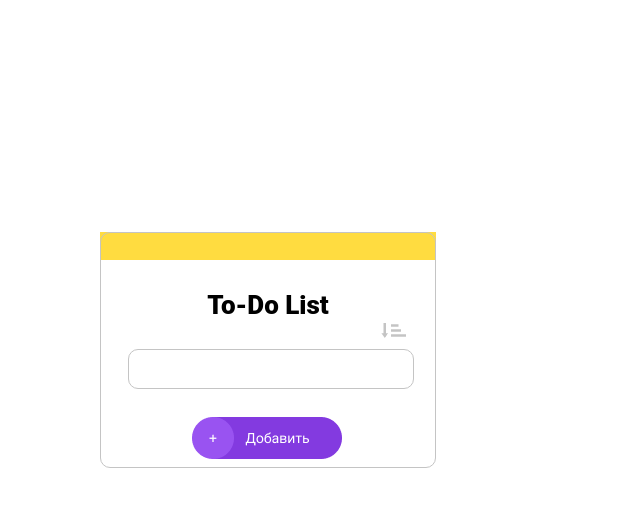
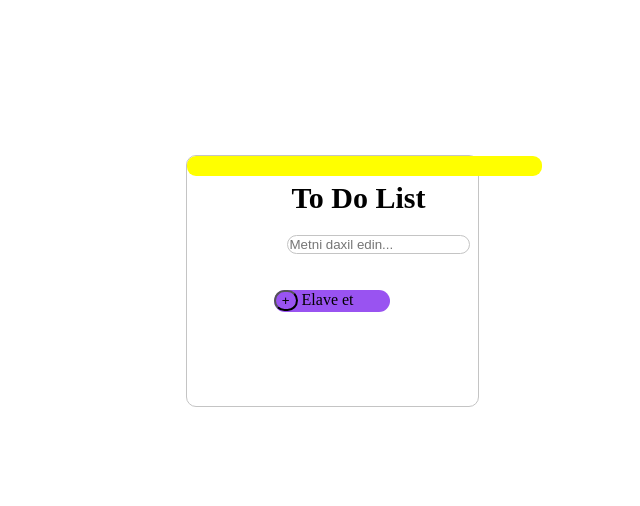
Before and after one commit to aysunbahalova/layihe-2, a plain HTML site: page index.html in a window 1280 px wide. Shown: the whole page, without its empty margins (308-948 px from the left). Drawn offline with Linux system fonts and the light colour scheme.

Commit message:
javasi hazir

```diff
--- a/assets/css/style.css
+++ b/assets/css/style.css
@@ -1,123 +1,57 @@
-.zero{
-    /* Rectangle 32 */
+body {
+    margin-top: 30%;
+    margin: 155px;
+}
 
-position: absolute;
-width: 336px;
-height: 28px;
-left: 408px;
-top: 232px;
-
-background: #FFDC40;
+.veb1 {
+    border: 1px solid #c4c4c4;
+    border-radius: 10px;
+    width: 30%;
+    margin: auto;
+    min-height: 250px;
 
 }
-.aysun{
-    /* To-do list */
 
-position: absolute;
-width: 198px;
-height: 34px;
-left: 477px;
-top: 273px;
+.hisse {
+    background-color: yellow;
+    width: 355px;
+    height: 20px;
+    border-radius: 9px;
+}
 
-font-family: 'Roboto';
-font-style: normal;
-font-weight: 900;
-font-size: 26px;
-line-height: 30px;
-text-align: center;
-text-transform: capitalize;
-
-color: #000000;
-
+.addBtn {
+    height: 22px;
+    border-radius: 70px;
+    background-color: #9953f1 ;
+    width: 40%;
+    margin: auto;
 
 }
-.six{
-    /* Rectangle 31 */
 
-box-sizing: border-box;
+.hisse5 {
+    margin-left: 100px;
+    margin-bottom: 20px;
+}
 
-position: absolute;
-width: 286px;
-height: 40px;
-left: 436px;
-top: 349px;
-
-border: 1px solid #C4C4C4;
-border-radius: 10px;
-
+.hisse2 {
+    margin-left: 100px;
+    margin-bottom: 20px;
+    border: 1px solid #C4C4C4;
+    border-radius: 10px;
 }
-.one{
-    /* Rectangle 28 */
-
-box-sizing: border-box;
-
-position: absolute;
-width: 20px;
-height: 20px;
-left: 672px;
-top: 359px;
-
-border: 1px solid #C4C4C4;
-border-radius: 71px;
-
-}
-.two{
-    /* Group 34 */
-
-position: absolute;
-width: 25px;
-height: 15px;
-left: 689px;
-top: 323px;
 
 
 
+h2 {
+    font-size: 30px;
+    margin: 50px;
+}
+
+.elave {
+    margin-left: 95px;
+}
+.plas{
+    background-color: #9953f1 ;
+    border-radius: 70px;
 
 }
-.three{
-    /* Group 52 */
-
-position: absolute;
-width: 8px;
-height: 8px;
-left: 678px;
-top: 365px;
-
-
-
-/* Vector 2 */
-
-
-}
-.four{
-    /* Rectangle 31 */
-
-box-sizing: border-box;
-
-position: absolute;
-width: 336px;
-height: 236px;
-left: 408px;
-top: 232px;
-
-border: 1px solid #C4C4C4;
-border-radius: 10px;
-
-}
-.five{
- /* Group 41 */
-
-position: absolute;
-width: 150px;
-height: 42px;
-left: 500px;
-top: 417px;
-
-
-
-
-
-
-
-
-}
--- a/assets/js/main.js
+++ b/assets/js/main.js
@@ -0,0 +1,54 @@
+var myNodelist = document.getElementsByTagName("LI");
+var i;
+for (i = 0; i < myNodelist.length; i++) {
+    var span = document.createElement("SPAN");
+    var txt = document.createTextNode("\u00D7");
+    span.className = "close";
+    span.appendChild(txt);
+    myNodelist[i].appendChild(span);
+}
+
+
+var close = document.getElementsByClassName("close");
+var i;
+for (i = 0; i < close.length; i++) {
+    close[i].onclick = function () {
+        var div = this.parentElement;
+        div.style.display = "none";
+    }
+}
+
+
+var list = document.querySelector('ul');
+list.addEventListener('click', function (ev) {
+    if (ev.target.tagName === 'LI') {
+        ev.target.classList.toggle('checked');
+    }
+}, false);
+
+
+function newElement() {
+    var li = document.createElement("li");
+    var inputValue = document.getElementById("myInput").value;
+    var t = document.createTextNode(inputValue);
+    li.appendChild(t);
+    if (inputValue === '') {
+        alert("Metni daxil edin");
+    } else {
+        document.getElementById("myUL").appendChild(li);
+    }
+    document.getElementById("myInput").value = "";
+
+    var span = document.createElement("SPAN");
+    var txt = document.createTextNode("\u00D7");
+    span.className = "close";
+    span.appendChild(txt);
+    li.appendChild(span);
+
+    for (i = 0; i < close.length; i++) {
+        close[i].onclick = function () {
+            var div = this.parentElement;
+            div.style.display = "none";
+        }
+    }
+}
--- a/index.html
+++ b/index.html
@@ -1,22 +1,43 @@
 <!DOCTYPE html>
 <html lang="en">
+
 <head>
     <meta charset="UTF-8">
     <meta http-equiv="X-UA-Compatible" content="IE=edge">
     <meta name="viewport" content="width=device-width, initial-scale=1.0">
     <title>Document</title>
     <link rel="stylesheet" href="./assets/css/style.css">
+    </link>
 </head>
+
 <body>
-   <script src="./assets/js/main.js"></script>
-   <div class="zero"></div>
-   <h1 class="aysun">To-do list</h1>
+    <div class="veb1">
+        <div class="hisse"></div>
+        <div id="myDIV" class="header">
+            <div class="hisse5">
+                <h2 style="margin:5px;">To Do List</h2>
+            </div>
+            <input class="hisse2" type="text" id="myInput" placeholder="Metni daxil edin...">
+            <br>
+            <div class="elave">
+                <ul id="myUL">
 
-   <div class="one"></div>
-<img class="two" src="./assets/img/Group 34.png" alt="sfeew">
-<img class="three" src="./assets/img/Group 52.png" alt="fgcg">
-<div class="four"></div>
-<img class="five" src="./assets/img/Group 41.png" alt="fth">
-<input class="six" type="text">
+                </ul>
+            </div>
+            <div class="hisse3">
+                <div onclick="newElement()" class="addBtn">
+                    <button class="plas">+</button>
+                    <a>Elave et</a></div>
+            </div>
+        </div>
+        <div class="elave">
+            <ul id="myUL">
+
+            </ul>
+        </div>
+    </div>
+    <script src="./assets/js/main.js"></script>
+
 </body>
+
 </html>
```
